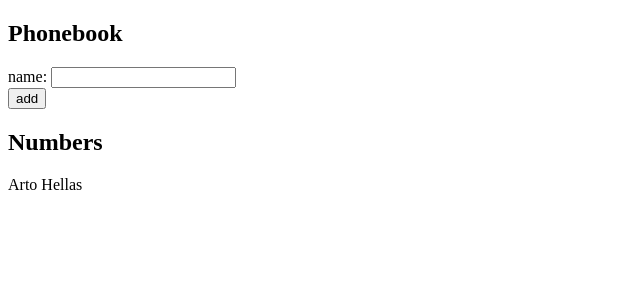
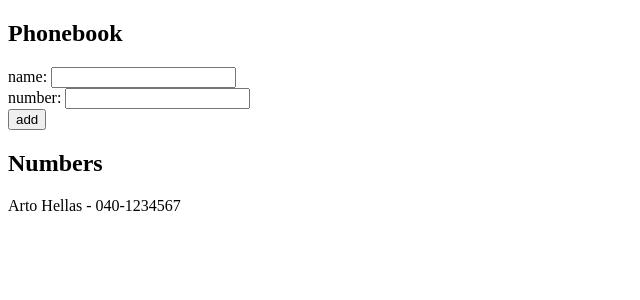
Before and after one commit to silentJo/Web3-2023, a React (Vite) app in the folder exercises/module4/: page / in a window 1280 px wide. Shown: the top 300 px of the page, without its empty margins (0-640 px from the left). Built offline with nearby package versions, Linux system fonts and the light colour scheme.

Commit message:
module4 : 2.8

```diff
--- a/exercises/module4/src/components/App/App.jsx
+++ b/exercises/module4/src/components/App/App.jsx
@@ -3,18 +3,24 @@ import Person from "../Person/Person.jsx";
 
 const App = () => {
     const [persons, setPersons] = useState([
-        {name: 'Arto Hellas', id: 1}
+        {name: 'Arto Hellas', number:'040-1234567' ,id: 1}
     ])
     const [newName, setNewName] = useState('')
+    const [newNumber, setNewNumber] = useState('')
 
     const handleNameChange = (event) => {
         setNewName(event.target.value)
+    }
+
+    const handleNumberChange = (event) => {
+        setNewNumber(event.target.value)
     }
 
     const addPerson = (event) => {
         event.preventDefault()
         const personObject = {
             name: newName,
+            number: newNumber,
             id: persons.length +1
         }
         const nameExists = persons.some((person) => person.name === newName)
@@ -25,6 +31,7 @@ const App = () => {
         }
         setPersons(persons.concat(personObject))
         setNewName('')
+        setNewNumber('')
     }
 
     return (
@@ -35,12 +42,15 @@ const App = () => {
                     name: <input value={newName} onChange={handleNameChange}/>
                 </div>
                 <div>
+                    number: <input value={newNumber} onChange={handleNumberChange}/>
+                </div>
+                <div>
                     <button type="submit">add</button>
                 </div>
             </form>
             <h2>Numbers</h2>
             {persons.map(person =>
-                <Person key={person.id} name={person.name} />
+                <Person key={person.id} name={person.name} number={person.number}/>
             )}
         </div>
     )
--- a/exercises/module4/src/components/Person/Person.jsx
+++ b/exercises/module4/src/components/Person/Person.jsx
@@ -2,7 +2,7 @@ import React from "react";
 
 const Person = (person) => (
     <p>
-        {person.name}
+        {person.name} - {person.number}
     </p>
 );
 
```
